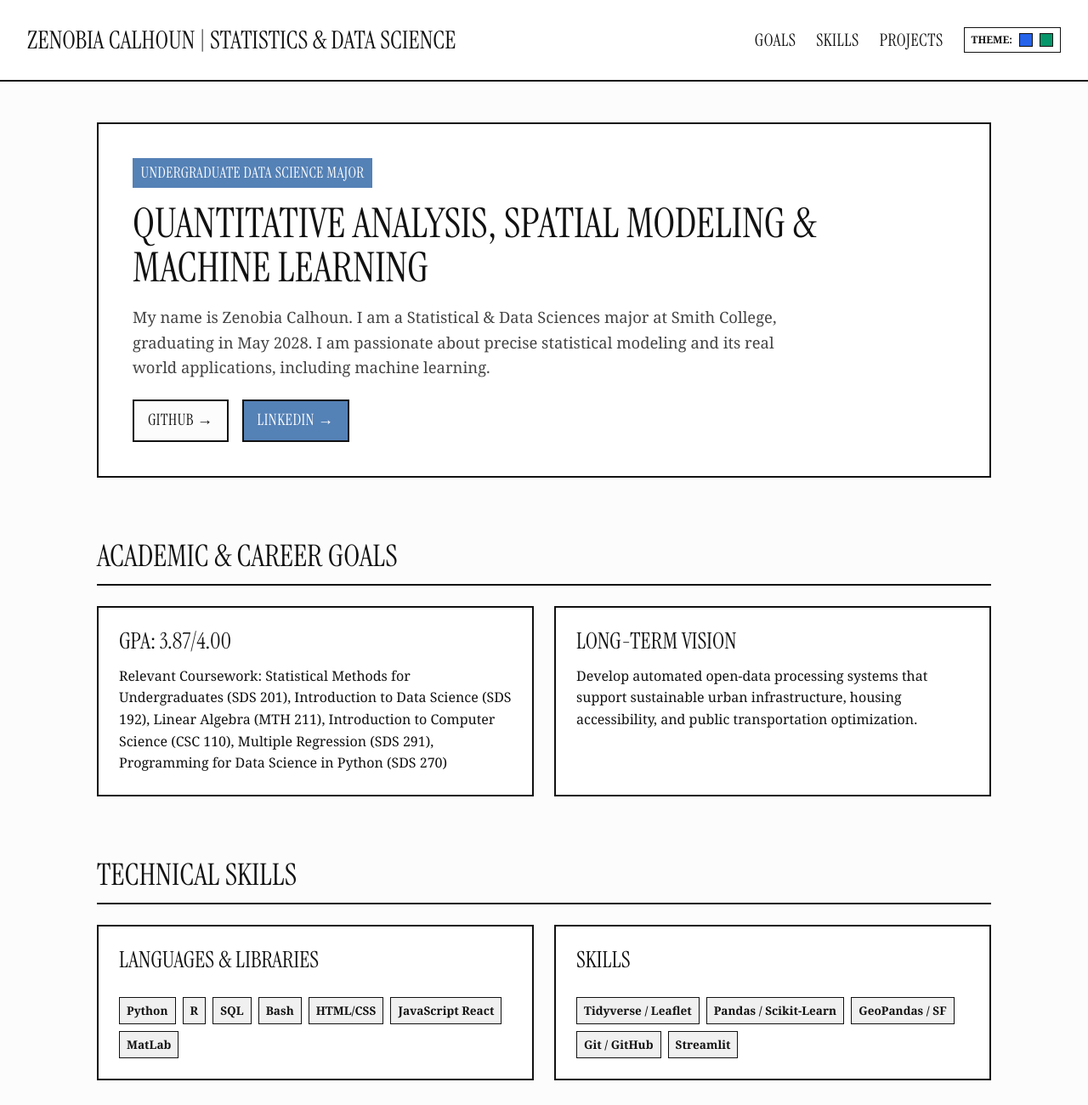
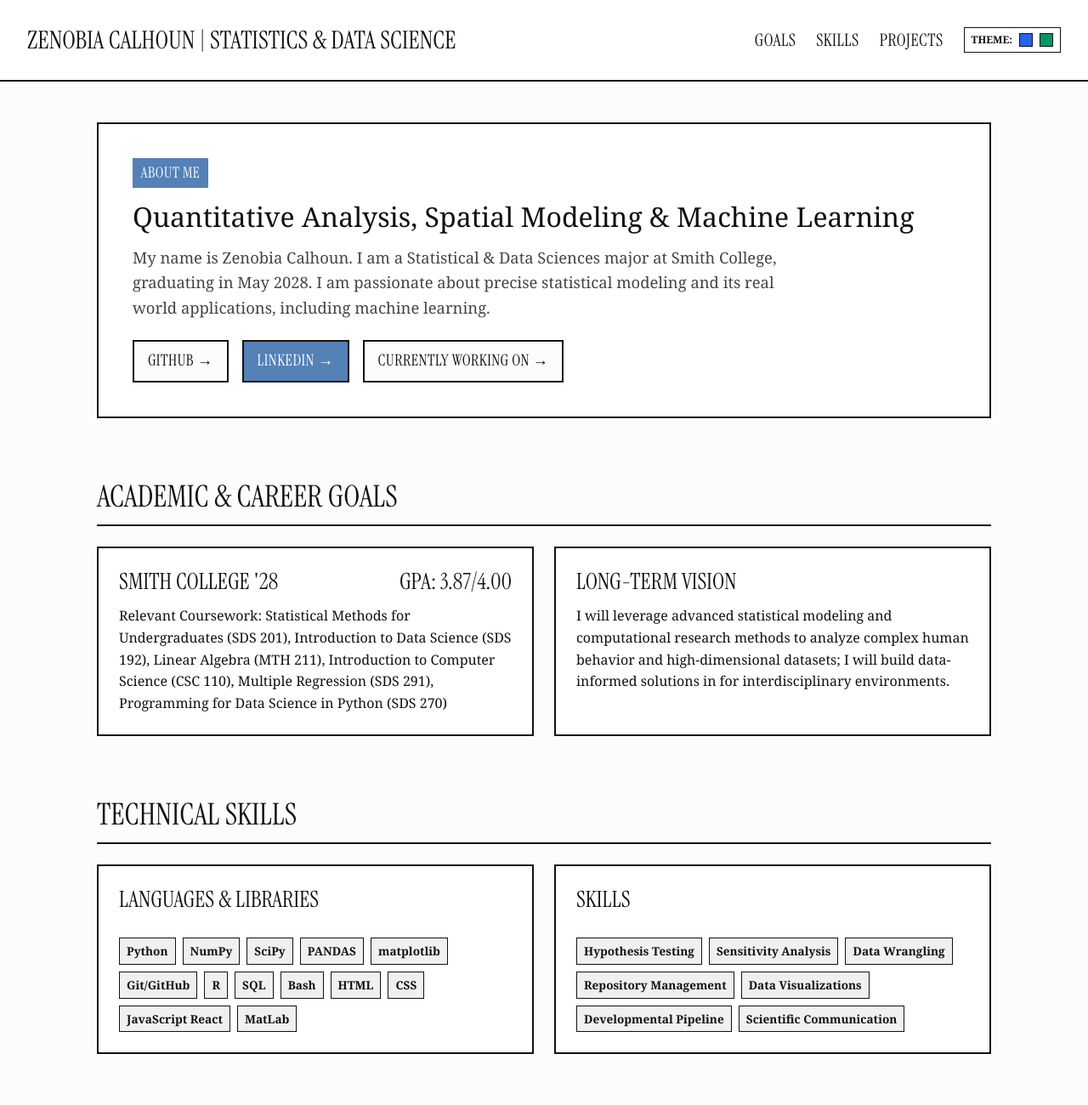
Before and after one commit to zcalhoun-ui/portfolio, a plain HTML site: page index.html in a window 1280 px wide. Shown: the top 1300 px of the page at 85% size. Drawn offline with Linux system fonts and the light colour scheme.

Commit message:
re-haul many sections

```diff
--- a/index.html
+++ b/index.html
@@ -153,7 +153,7 @@
     }
 
     .hero-title {
-      font-size: 3rem;
+      font-size: 2rem;
       line-height: 1.1;
       margin-bottom: 1rem;
     }
@@ -276,8 +276,8 @@
   <main>
     <!-- HERO -->
     <section class="hero">
-      <span class="hero-tag">Undergraduate Data Science Major</span>
-      <h1 class="hero-title">Quantitative Analysis, Spatial Modeling & Machine Learning</h1>
+      <span class="hero-tag">About Me</span>
+      <p class="hero-title">Quantitative Analysis, Spatial Modeling & Machine Learning </p>
       <p class="hero-bio">
         My name is Zenobia Calhoun. I am a Statistical & Data Sciences major at Smith College, graduating in May 2028. I am passionate about precise statistical modeling and its real world applications, including machine learning.
       </p>
@@ -292,6 +292,10 @@
            style="display: inline-block; padding: 0.5rem 1rem; border: 2px solid var(--border-color); background: var(--accent); color: #ffffff; font-family: var(--font-display); font-size: 1.15rem; text-decoration: none; text-transform: uppercase; letter-spacing: 0.5px; transition: opacity 0.2s;">
           LinkedIn &rarr;
         </a>
+        <a href="https://seethesparkle-theta.vercel.app/" target="_blank" rel="noopener noreferrer"
+           style="display: inline-block; padding: 0.5rem 1rem; border: 2px solid var(--border-color); background: var(--bg-main); color: var(--text-main); font-family: var(--font-display); font-size: 1.15rem; text-decoration: none; text-transform: uppercase; letter-spacing: 0.5px; transition: background 0.2s;">
+          Currently working on &rarr;
+        </a>
       </div>
     </section>
 
@@ -300,13 +304,18 @@
       <h2>Academic & Career Goals</h2>
       <div class="grid-2">
         <div class="card">
-          <h3> GPA: 3.87/4.00</h3>
+         <h3 style="display: flex; justify-content: space-between; align-items: center; width: 100%;">
+  <span>Smith College '28</span>
+  <span>GPA: 3.87/4.00</span>
+</h3>
           <p> Relevant Coursework: Statistical Methods for Undergraduates (SDS 201), Introduction to Data Science (SDS 192), Linear Algebra (MTH 211),
 Introduction to Computer Science (CSC 110), Multiple Regression (SDS 291), Programming for Data Science in Python (SDS 270)</p>
         </div>
         <div class="card">
           <h3>Long-Term Vision</h3>
-          <p>Develop automated open-data processing systems that support sustainable urban infrastructure, housing accessibility, and public transportation optimization.</p>
+          <p>I will leverage advanced statistical modeling and computational research methods to
+            analyze complex human behavior and high-dimensional datasets; I will build data-informed solutions in
+            for interdisciplinary environments.</p>
         </div>
       </div>
     </section>
@@ -319,10 +328,16 @@ Introduction to Computer Science (CSC 110), Multiple Regression (SDS 291), Progr
           <h3>Languages & Libraries</h3>
           <ul class="skills-list">
             <li>Python</li>
+            <li>NumPy</li>
+            <li>SciPy</li>
+            <li>PANDAS </li>
+            <li> matplotlib </li>
+            <li> Git/GitHub </li>
             <li>R </li>
             <li>SQL</li>
             <li>Bash</li>
-            <li>HTML/CSS</li>
+            <li>HTML</li>
+            <li>CSS</li>
             <li>JavaScript React </li>
             <li>MatLab </li>
 
@@ -331,11 +346,13 @@ Introduction to Computer Science (CSC 110), Multiple Regression (SDS 291), Progr
         <div class="card">
           <h3>Skills</h3>
           <ul class="skills-list">
-            <li>Tidyverse / Leaflet</li>
-            <li>Pandas / Scikit-Learn</li>
-            <li>GeoPandas / SF</li>
-            <li>Git / GitHub</li>
-            <li>Streamlit</li>
+            <li>Hypothesis Testing</li>
+            <li>Sensitivity Analysis</li>
+            <li>Data Wrangling</li>
+            <li> Repository Management </li>
+            <li>Data Visualizations </li>
+            <li>Developmental Pipeline </li>
+            <li>Scientific Communication </li>
           </ul>
         </div>
       </div>
@@ -364,9 +381,15 @@ Introduction to Computer Science (CSC 110), Multiple Regression (SDS 291), Progr
         <option value="3">3 - Summer</option>
         <option value="4">4 - Fall</option>
       </select>
-      <button onclick="runModel()" style="padding: 0.35rem 0.8rem; background: var(--border-color); color: white; border: none; font-family: var(--font-display); font-size: 1rem; cursor: pointer;">
-        RUN TENSOR MODEL
-      </button>
+      <button onclick="runModel()" style="padding: 0.35rem 0.8rem; background: var(--border-color); color: white; border: none; font-family: var(--font-display); font-size: 1rem; cursor: pointer; display: inline-block; line-height: 1.15; vertical-align: middle;">
+  RUN TENSOR MODEL
+</button>
+
+<!-- MATCHING REPOSITORY BUTTON -->
+<a href="https://github.com/zcalhoun-ui/magicmycloset" target="_blank" rel="noopener noreferrer"
+   style="padding: 0.35rem 0.8rem; background: var(--border-color); color: white; border: none; font-family: var(--font-display); font-size: 1rem; text-decoration: none; text-transform: uppercase; cursor: pointer; display: inline-block; line-height: 1.15; vertical-align: middle;">
+  VIEW REPOSITORY
+</a>
     </div>
 
     <!-- OUTPUT TABLE CONTAINER -->
```
